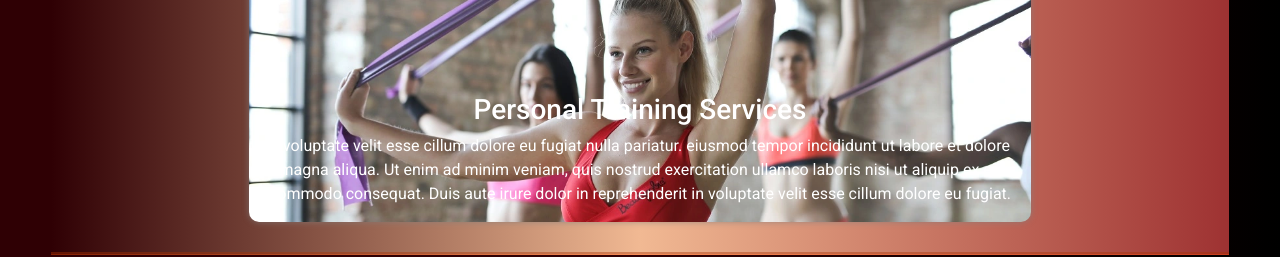
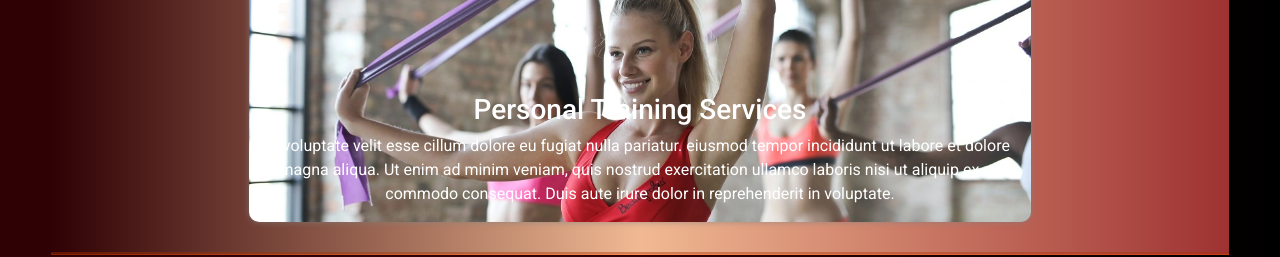
Before and after one commit to ankGit1/equinox, a React (Create React App) app: page / in a window 1280 px wide. Shown: the part 2080-2337 px from the top of the page. Built offline with nearby package versions, Linux system fonts and the light colour scheme.

Commit message:
decrease text

```diff
--- a/src/components/home/subFolder/slide/Slide.js
+++ b/src/components/home/subFolder/slide/Slide.js
@@ -49,7 +49,7 @@ function Slide() {
                     sunt in culpa qui officia deserunt mollit anim id est laborum.
                     incididunt ut labore et dolore magna aliqua. Ut enim ad minim veniam,
                     quis nostrud exercitation ullamco laboris nisi ut aliquip ex ea
-                    commodo consequat. Duis aute irure dolor in reprehenderit.
+                    commodo consequat.
                   </p>
                 </Carousel.Caption>
               </Carousel.Item>
@@ -68,7 +68,7 @@ function Slide() {
                     incididunt ut labore et dolore magna aliqua. Ut enim ad minim veniam,
                     quis nostrud exercitation ullamco laboris nisi ut aliquip ex ea
                     commodo consequat. Duis aute irure dolor in reprehenderit in
-                    voluptate velit esse cillum dolore eu fugiat.
+                    voluptate.
                   </p>
                 </Carousel.Caption>
               </Carousel.Item>
@@ -87,7 +87,7 @@ function Slide() {
                     voluptate velit esse cillum dolore eu fugiat nulla pariatur. Ut enim ad minim veniam,
                     quis nostrud exercitation ullamco laboris nisi ut aliquip ex ea
                     commodo consequat. Duis aute irure dolor in reprehenderit in
-                    voluptate velit esse cillum dolore eu fugiat nulla pariatur.
+                    voluptater.
                   </p>
                 </Carousel.Caption>
               </Carousel.Item>
@@ -107,7 +107,7 @@ function Slide() {
                     incididunt ut labore et dolore magna aliqua. Ut enim ad minim veniam,
                     quis nostrud exercitation ullamco laboris nisi ut aliquip ex ea
                     commodo consequat. Duis aute irure dolor in reprehenderit in
-                    voluptate velit esse cillum dolore eu fugiat nulla pariatur.
+                    voluptate.
                   </p>
                 </Carousel.Caption>
               </Carousel.Item>
```
